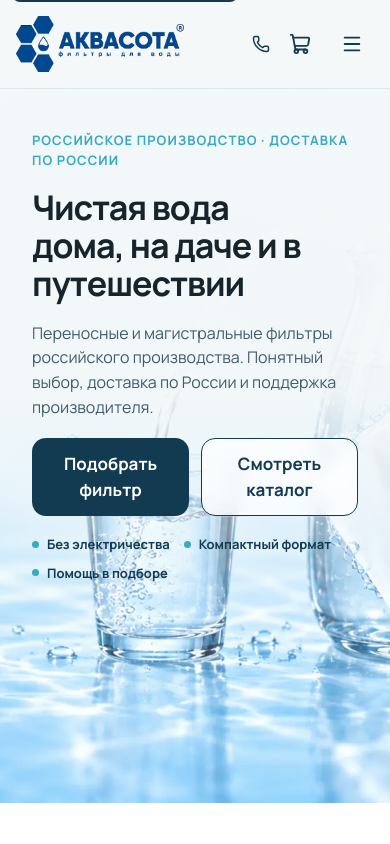
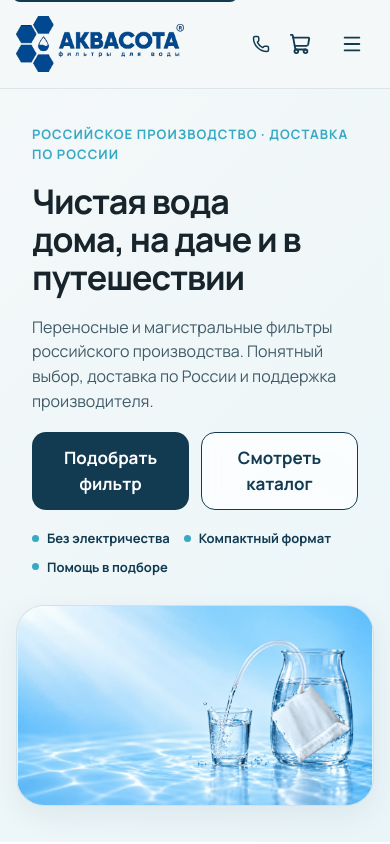
Before and after one commit to bonad6363-tech/Aquasota2, a React (Vite) app: page / in a window 390 px wide. Shown: the top 844 px of the page. Built offline with nearby package versions, Linux system fonts and the light colour scheme.

Commit message:
Use compact contained hero and remove video section

```diff
--- a/src/pages/HomePage.tsx
+++ b/src/pages/HomePage.tsx
@@ -28,14 +28,7 @@ export function HomePage() {
         jsonLd={organizationJsonLd()}
       />
       <section className="hero">
-        <MediaImg
-          className="hero__image"
-          src={images.heroShowcase}
-          alt="Переносной фильтр Аквасота-2 на фоне чистой воды"
-          priority
-        />
-        <div className="hero__veil" />
-        <div className="container hero__inner">
+        <div className="container hero__layout">
           <div className="hero__copy">
             <p className="eyebrow">Российское производство · доставка по России</p>
             <h1>{companyInfo.tagline}</h1>
@@ -53,6 +46,14 @@ export function HomePage() {
               <span>Компактный формат</span>
               <span>Помощь в подборе</span>
             </div>
+          </div>
+          <div className="hero__media">
+            <MediaImg
+              className="hero__image"
+              src={images.heroShowcase}
+              alt="Переносной фильтр Аквасота-2 на фоне чистой воды"
+              priority
+            />
           </div>
         </div>
       </section>
@@ -297,19 +298,6 @@ export function HomePage() {
         </div>
       </section>
 
-      <section className="section">
-        <div className="container stack-lg">
-          <div>
-            <p className="eyebrow">Инструкция</p>
-            <h2>Видеоинструкция</h2>
-          </div>
-          <div className="video-cover">
-            <MediaImg src={images.videoCover} alt="Обложка будущего видео с запуском фильтра АКВАСОТА" />
-            <div className="video-cover__label">Видео будет добавлено</div>
-          </div>
-        </div>
-      </section>
-
       <section className="section" style={{ background: 'var(--white)' }}>
         <div className="container stack-lg">
           <div>
--- a/src/styles/global.css
+++ b/src/styles/global.css
@@ -341,39 +341,22 @@ h3 {
 }
 
 .hero {
-  position: relative;
-  min-height: min(540px, calc(100vh - var(--header)));
-  overflow: hidden;
-  display: flex;
-  align-items: center;
+  padding: 46px 0;
+  background: linear-gradient(135deg, #f4f8f9 0%, #eaf5f8 100%);
 }
 
-.hero__image {
-  position: absolute;
-  inset: 0;
-  width: 100%;
-  height: 100%;
-  object-fit: cover;
-  object-position: center;
-}
-
-.hero__veil {
-  position: absolute;
-  inset: 0;
-  background: linear-gradient(90deg, rgba(244, 248, 249, 0.98) 0%, rgba(244, 248, 249, 0.93) 34%, rgba(244, 248, 249, 0.44) 58%, rgba(244, 248, 249, 0) 76%);
-}
-
-.hero__inner {
-  position: relative;
-  z-index: 1;
-  width: 100%;
+.hero__layout {
+  display: grid;
+  grid-template-columns: minmax(0, 0.92fr) minmax(420px, 1.08fr);
+  align-items: center;
+  gap: 40px;
 }
 
 .hero__copy {
   display: grid;
-  gap: 22px;
-  max-width: 620px;
-  padding: 72px 0 72px 28px;
+  gap: 18px;
+  max-width: 560px;
+  padding-left: 12px;
 }
 
 .hero__copy h1 {
@@ -395,6 +378,21 @@ h3 {
 .hero__secondary {
   background: rgba(255, 255, 255, 0.72);
   backdrop-filter: blur(8px);
+}
+
+.hero__media {
+  overflow: hidden;
+  aspect-ratio: 16 / 9;
+  border: 1px solid rgba(18, 59, 82, 0.08);
+  border-radius: 28px;
+  background: #dff2fa;
+  box-shadow: var(--shadow);
+}
+
+.hero__image {
+  width: 100%;
+  height: 100%;
+  object-fit: contain;
 }
 
 .hero__notes {
@@ -767,28 +765,6 @@ th {
   place-items: center;
   font-weight: 700;
   margin-bottom: 16px;
-}
-
-.video-cover {
-  position: relative;
-  border-radius: var(--radius);
-  overflow: hidden;
-  min-height: 360px;
-}
-
-.video-cover img {
-  width: 100%;
-  height: 420px;
-  object-fit: cover;
-}
-
-.video-cover__label {
-  position: absolute;
-  inset: auto 24px 24px auto;
-  background: rgba(18, 59, 82, 0.9);
-  color: var(--white);
-  padding: 12px 16px;
-  border-radius: 12px;
 }
 
 .empty-note,
@@ -1252,7 +1228,6 @@ th {
     display: inline-flex;
   }
 
-  .hero,
   .product-hero,
   .catalog-layout,
   .two-col,
@@ -1260,16 +1235,9 @@ th {
     grid-template-columns: 1fr;
   }
 
-  .hero {
-    min-height: 560px;
-  }
-
-  .hero__image {
-    object-position: 62% center;
-  }
-
-  .hero__veil {
-    background: linear-gradient(90deg, rgba(244, 248, 249, 0.99) 0%, rgba(244, 248, 249, 0.94) 48%, rgba(244, 248, 249, 0.25) 82%);
+  .hero__layout {
+    grid-template-columns: minmax(0, 0.9fr) minmax(380px, 1.1fr);
+    gap: 24px;
   }
 
   .perks,
@@ -1298,20 +1266,16 @@ th {
   }
 
   .hero {
-    min-height: 650px;
-    align-items: flex-start;
+    padding: 36px 0;
   }
 
-  .hero__image {
-    object-position: 68% bottom;
-  }
-
-  .hero__veil {
-    background: linear-gradient(180deg, rgba(244, 248, 249, 0.99) 0%, rgba(244, 248, 249, 0.96) 43%, rgba(244, 248, 249, 0.28) 74%, rgba(244, 248, 249, 0.04) 100%);
+  .hero__layout {
+    grid-template-columns: 1fr;
+    gap: 28px;
   }
 
   .hero__copy {
-    padding: 42px 0 220px;
+    padding: 0;
     gap: 18px;
   }
 
```
